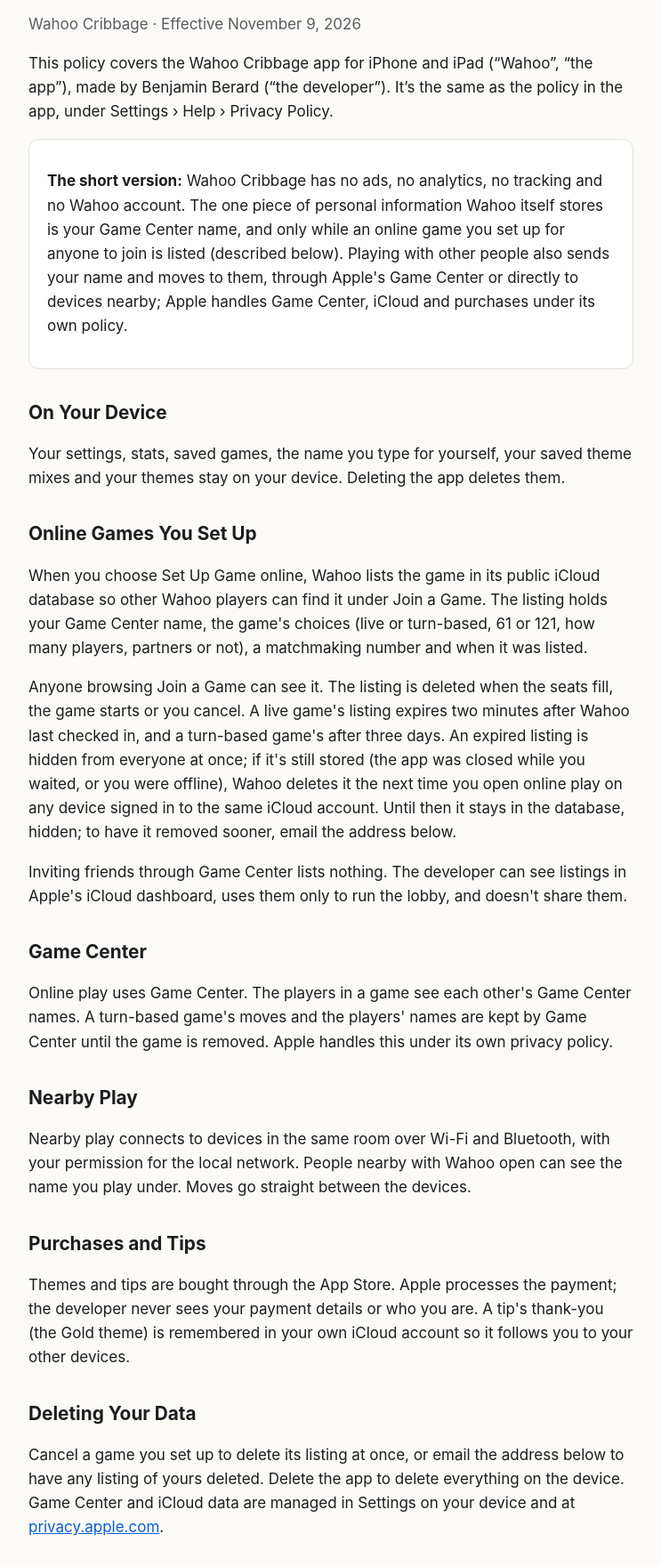
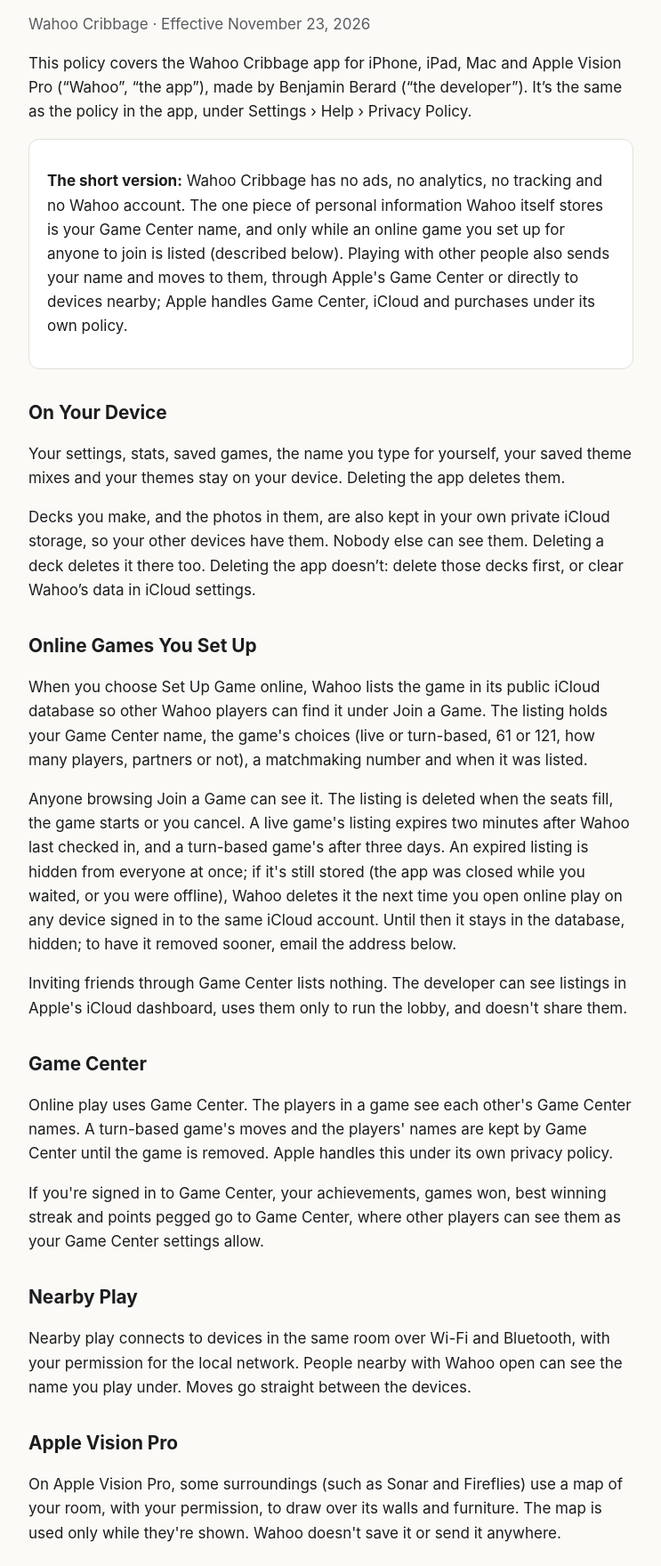
Before and after one commit to b3rard/tictacular, a plain HTML site: page wahoo-privacy.html in a window 1280 px wide. Shown: the part 125-1885 px from the top of the page at 89% size, without its empty margins (268-1011 px from the left). Drawn offline with Linux system fonts and the light colour scheme.

Commit message:
Wahoo privacy policy: decks, Game Center scores, Wahoo Premium, Mac and Vision Pro
Co-Authored-By: Claude Opus 5.5 <noreply@anthropic.com>

```diff
--- a/wahoo-privacy.html
+++ b/wahoo-privacy.html
@@ -30,21 +30,26 @@ footer{padding-top:24px;padding-bottom:40px;color:var(--muted);font-size:.9rem;b
 <header><nav aria-label="Site"><a href="./">Tic-Tacular</a><a href="support.html">Support</a><a href="privacy.html">Tic-Tacular Privacy</a></nav></header>
 <main id="main">
 <h1>Wahoo Cribbage Privacy Policy</h1>
-<p class="muted">Wahoo Cribbage &middot; Effective November 9, 2026</p>
-<p>This policy covers the Wahoo Cribbage app for iPhone and iPad (&ldquo;Wahoo&rdquo;, &ldquo;the app&rdquo;), made by Benjamin Berard (&ldquo;the developer&rdquo;). It&rsquo;s the same as the policy in the app, under Settings &rsaquo; Help &rsaquo; Privacy Policy.</p>
+<p class="muted">Wahoo Cribbage &middot; Effective November 23, 2026</p>
+<p>This policy covers the Wahoo Cribbage app for iPhone, iPad, Mac and Apple Vision Pro (&ldquo;Wahoo&rdquo;, &ldquo;the app&rdquo;), made by Benjamin Berard (&ldquo;the developer&rdquo;). It&rsquo;s the same as the policy in the app, under Settings &rsaquo; Help &rsaquo; Privacy Policy.</p>
 <div class="card"><p><strong>The short version:</strong> Wahoo Cribbage has no ads, no analytics, no tracking and no Wahoo account. The one piece of personal information Wahoo itself stores is your Game Center name, and only while an online game you set up for anyone to join is listed (described below). Playing with other people also sends your name and moves to them, through Apple&#x27;s Game Center or directly to devices nearby; Apple handles Game Center, iCloud and purchases under its own policy.</p></div>
 <h2>On Your Device</h2>
 <p>Your settings, stats, saved games, the name you type for yourself, your saved theme mixes and your themes stay on your device. Deleting the app deletes them.</p>
+<p>Decks you make, and the photos in them, are also kept in your own private iCloud storage, so your other devices have them. Nobody else can see them. Deleting a deck deletes it there too. Deleting the app doesn’t: delete those decks first, or clear Wahoo’s data in iCloud settings.</p>
 <h2>Online Games You Set Up</h2>
 <p>When you choose Set Up Game online, Wahoo lists the game in its public iCloud database so other Wahoo players can find it under Join a Game. The listing holds your Game Center name, the game&#x27;s choices (live or turn-based, 61 or 121, how many players, partners or not), a matchmaking number and when it was listed.</p>
 <p>Anyone browsing Join a Game can see it. The listing is deleted when the seats fill, the game starts or you cancel. A live game&#x27;s listing expires two minutes after Wahoo last checked in, and a turn-based game&#x27;s after three days. An expired listing is hidden from everyone at once; if it&#x27;s still stored (the app was closed while you waited, or you were offline), Wahoo deletes it the next time you open online play on any device signed in to the same iCloud account. Until then it stays in the database, hidden; to have it removed sooner, email the address below.</p>
 <p>Inviting friends through Game Center lists nothing. The developer can see listings in Apple&#x27;s iCloud dashboard, uses them only to run the lobby, and doesn&#x27;t share them.</p>
 <h2>Game Center</h2>
 <p>Online play uses Game Center. The players in a game see each other&#x27;s Game Center names. A turn-based game&#x27;s moves and the players&#x27; names are kept by Game Center until the game is removed. Apple handles this under its own privacy policy.</p>
+<p>If you&#x27;re signed in to Game Center, your achievements, games won, best winning streak and points pegged go to Game Center, where other players can see them as your Game Center settings allow.</p>
 <h2>Nearby Play</h2>
 <p>Nearby play connects to devices in the same room over Wi-Fi and Bluetooth, with your permission for the local network. People nearby with Wahoo open can see the name you play under. Moves go straight between the devices.</p>
+<h2>Apple Vision Pro</h2>
+<p>On Apple Vision Pro, some surroundings (such as Sonar and Fireflies) use a map of your room, with your permission, to draw over its walls and furniture. The map is used only while they&#x27;re shown. Wahoo doesn&#x27;t save it or send it anywhere.</p>
 <h2>Purchases and Tips</h2>
 <p>Themes and tips are bought through the App Store. Apple processes the payment; the developer never sees your payment details or who you are. A tip&#x27;s thank-you (the Gold theme) is remembered in your own iCloud account so it follows you to your other devices.</p>
+<p>Wahoo Premium is a subscription through the App Store. It renews until you cancel it in your Apple Account&#x27;s subscriptions. Wahoo checks with the App Store only whether it&#x27;s active.</p>
 <h2>Deleting Your Data</h2>
 <p>Cancel a game you set up to delete its listing at once, or email the address below to have any listing of yours deleted. Delete the app to delete everything on the device. Game Center and iCloud data are managed in Settings on your device and at <a href="https://privacy.apple.com/">privacy.apple.com</a>.</p>
 <h2>Children</h2>
```
